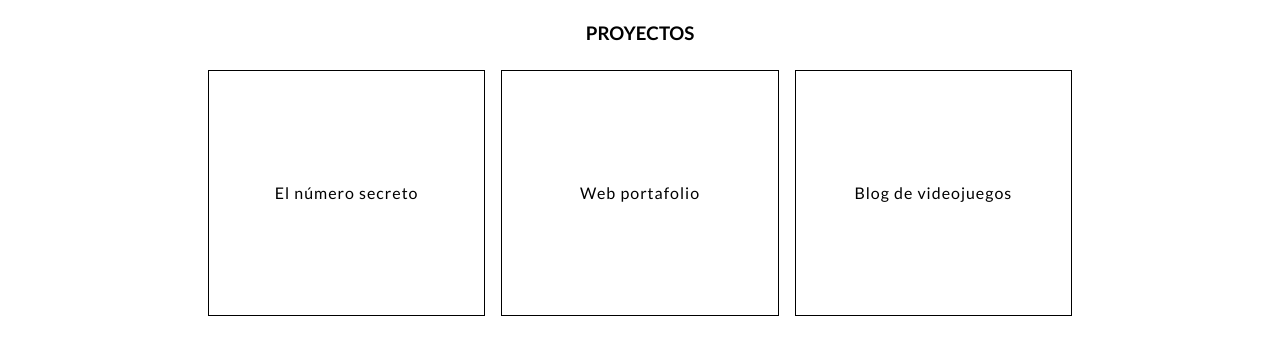
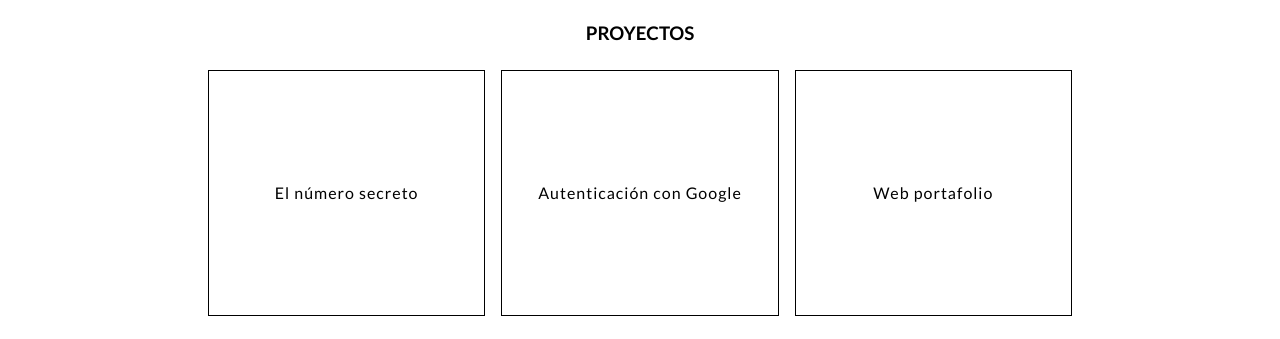
Before and after one commit to Alfacoy/portafolio, a Next.js app: page / in a window 1280 px wide. Shown: the part 1169-1508 px from the top of the page. Built offline with nearby package versions, Linux system fonts and the light colour scheme.

Commit message:
[Update] Agrego proyecto:
- Se agrega el proyecto de Autenticación con google.

```diff
--- a/data/data_proyects.js
+++ b/data/data_proyects.js
@@ -2,6 +2,10 @@ const DATA_PROYECTS = [
   {
     title: "El número secreto",
     url: "https://elnumerosecreto.now.sh/",
+  },
+  {
+    title: "Autenticación con Google",
+    url: "https://user-profile.vercel.app/",
   },
   {
     title: "Web portafolio",
```
